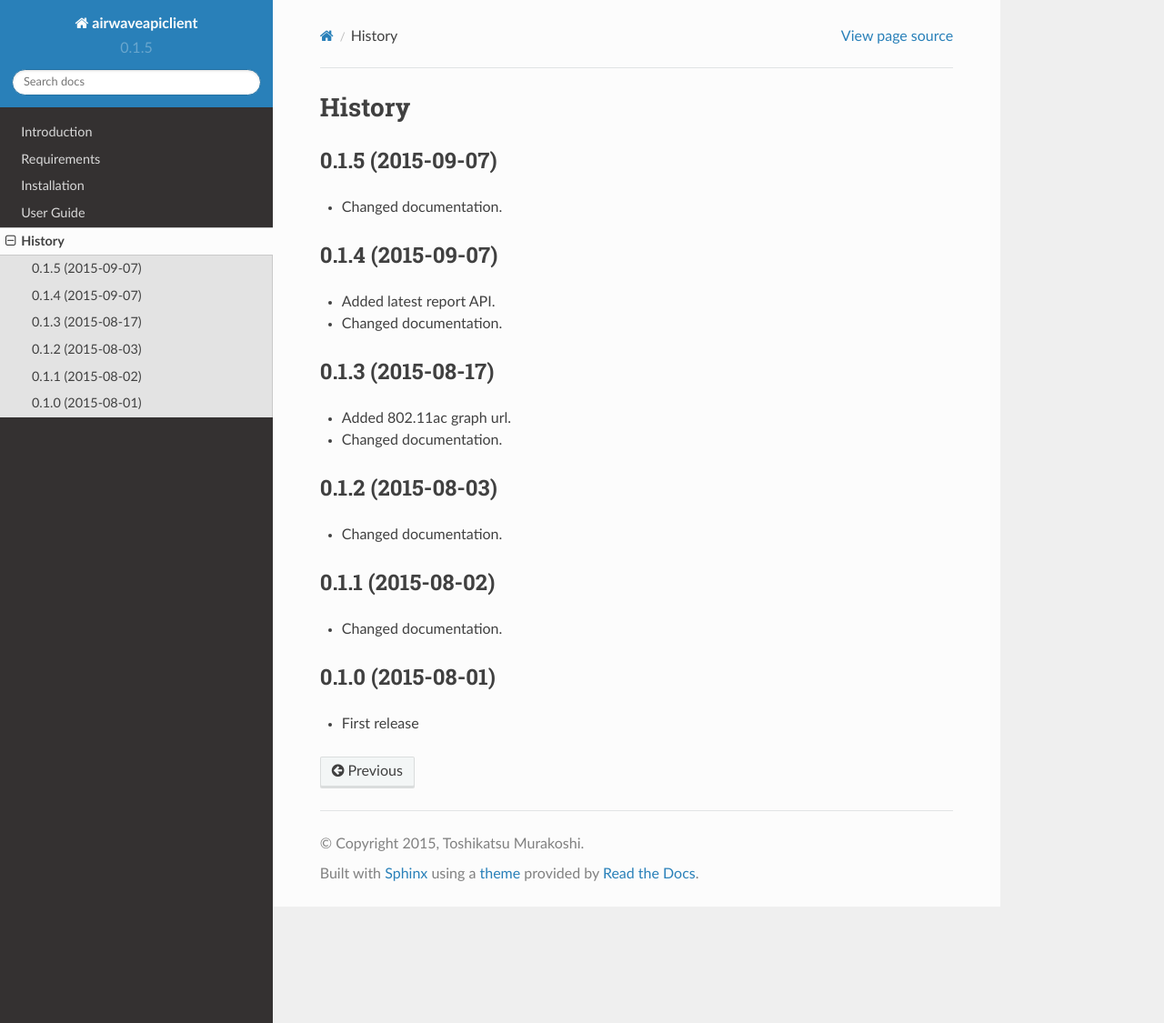
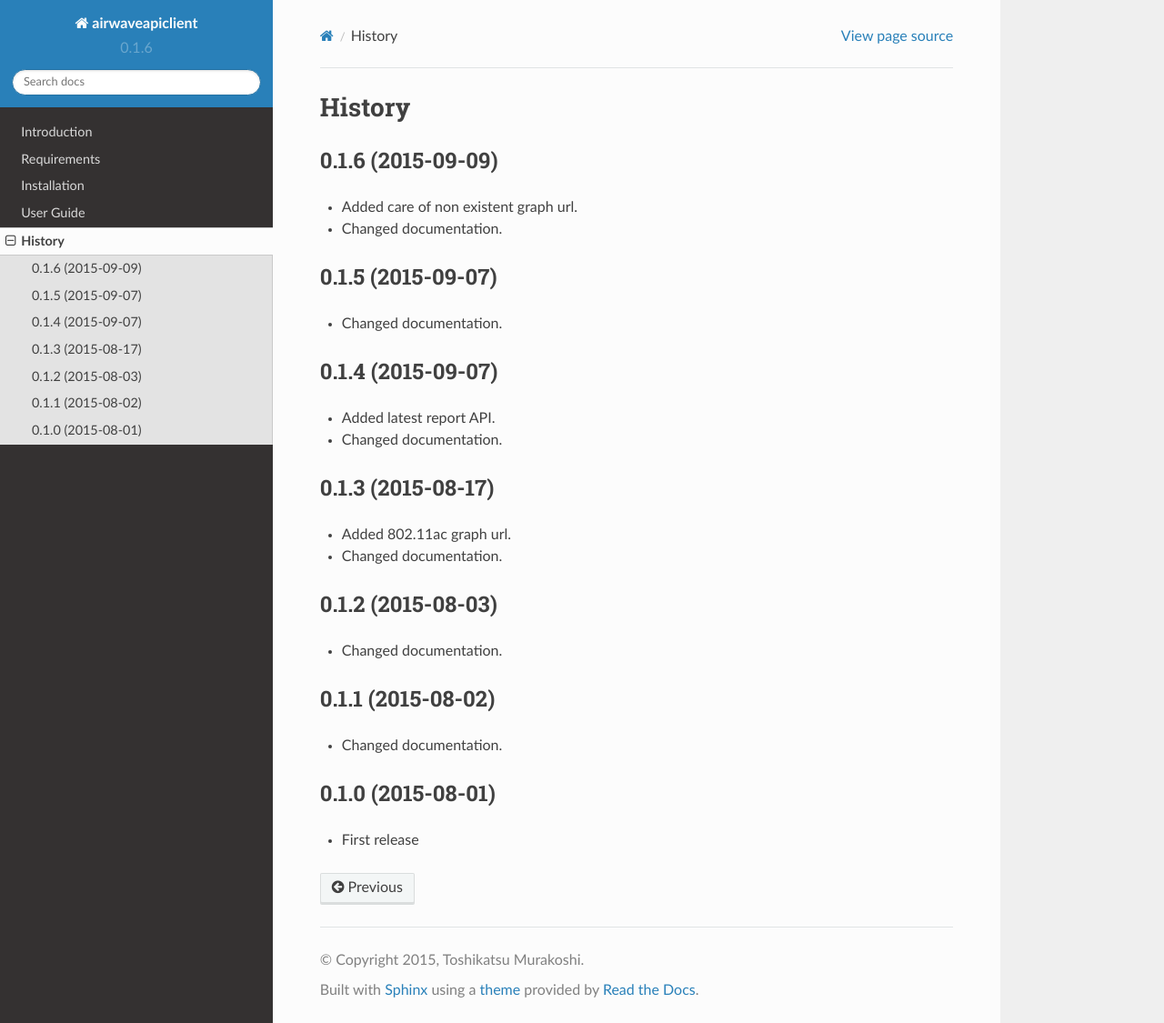
Before and after one commit to mtoshi/airwaveapiclient, a Sphinx documentation site: the page built from docs/source/history.rst, in a window 1280 px wide and 1125 px high. Shown: the whole window at 91% size. Built offline with Sphinx 7.4.7 and the Read the Docs theme 2.0.0, drawn with Linux system fonts in a browser that asks for light colours.

Commit message:
Ver 0.1.6

```diff
--- a/docs/source/conf.py
+++ b/docs/source/conf.py
@@ -65,9 +65,9 @@ author = 'Toshikatsu Murakoshi'
 # built documents.
 #
 # The short X.Y version.
-version = '0.1.5'
+version = '0.1.6'
 # The full version, including alpha/beta/rc tags.
-release = '0.1.5'
+release = '0.1.6'
 
 # The language for content autogenerated by Sphinx. Refer to documentation
 # for a list of supported languages.
--- a/docs/source/history.rst
+++ b/docs/source/history.rst
@@ -1,5 +1,10 @@
 History
 ============
+
+0.1.6 (2015-09-09)
+------------------
+* Added care of non existent graph url.
+* Changed documentation.
 
 0.1.5 (2015-09-07)
 ------------------
--- a/setup.py
+++ b/setup.py
@@ -62,7 +62,7 @@ with open('requirements.txt', 'w') as _file:
 
 setup(
     name="airwaveapiclient",
-    version="0.1.5",
+    version="0.1.6",
     description='Aruba Networks AirWave API Client.',
     long_description=README,
     author='Toshikatsu Murakoshi',
```
